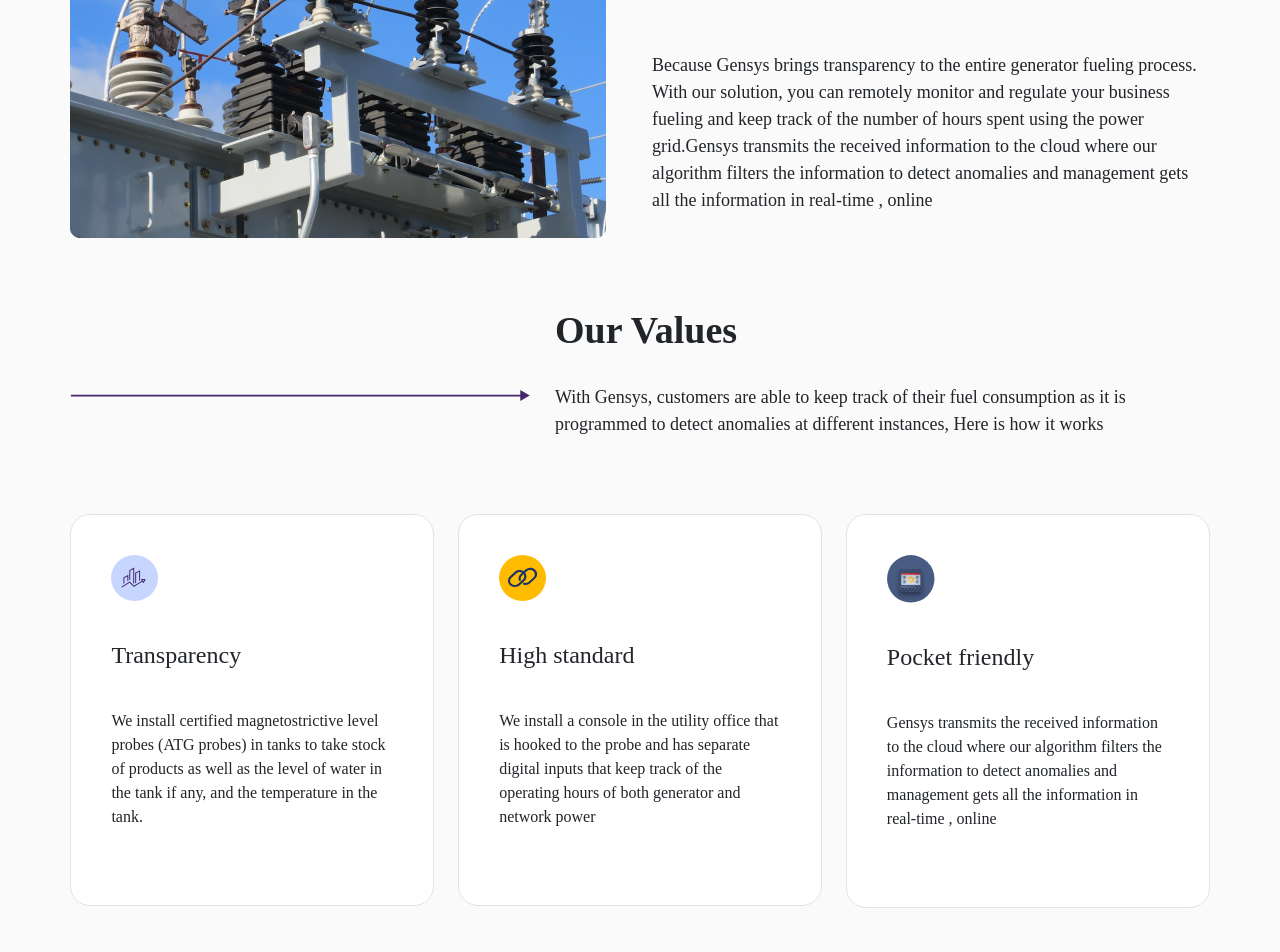
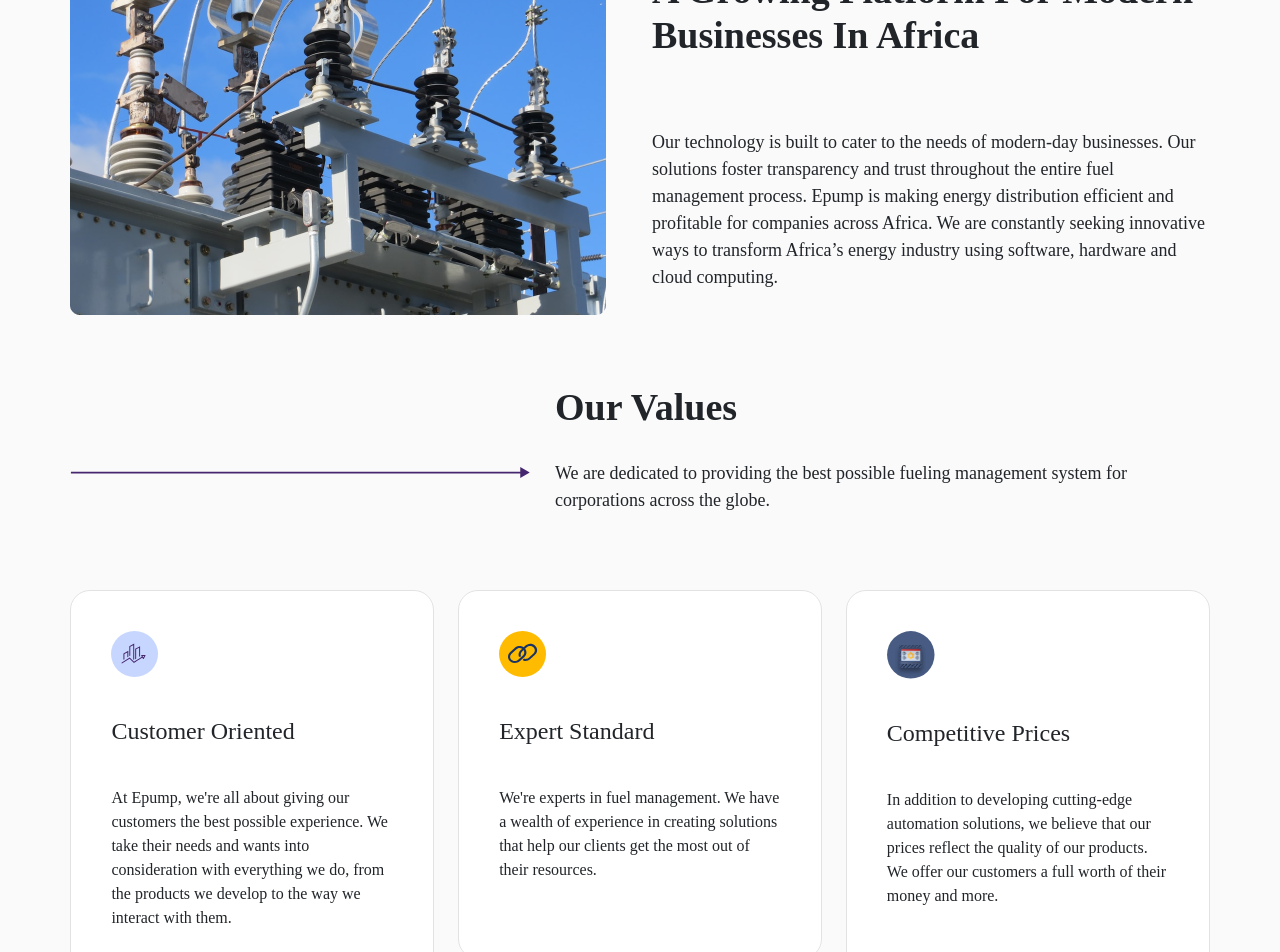
Before and after one commit to teymee/Gensys, a Vue app: page /about in a window 1280 px wide. Shown: the part 800-1752 px from the top of the page. Built offline with nearby package versions, Linux system fonts and the light colour scheme; a web font is replaced by a local one.

Commit message:
About page text

```diff
--- a/src/components/About/AboutBanner.vue
+++ b/src/components/About/AboutBanner.vue
@@ -1,10 +1,9 @@
 <template>
 	<section>
 		<div class="wrapper" data-aos="fade-up" data-aos-duration="1300">
-			<h1>Monitor your Business Fuel consumptions</h1>
+			<h1>Africa's Cloud-Based Fueling Automation Solution.</h1>
 			<p>
-				Stay ahead of your business fuel management, monitor power usage and
-				avoid discrepancies in fuel purchase with Gensys powered by Epump
+				Gensys, powered by Epump, empowers corporations with the most efficient and effective way to monitor generator activities and make sure business is running smoothly.
 			</p>
 		</div>
 		<img src="@/assets/about-line.png"  data-aos="fade-right" data-aos-duration="1300"/>
--- a/src/components/About/GrowingPlatform.vue
+++ b/src/components/About/GrowingPlatform.vue
@@ -19,13 +19,12 @@
 						A growing platform for modern businesses in Africa
 					</h1>
 					<p>
-						Because Gensys brings transparency to the entire generator fueling
-						process. With our solution, you can remotely monitor and regulate
-						your business fueling and keep track of the number of hours spent
-						using the power grid.Gensys transmits the received information to
-						the cloud where our algorithm filters the information to detect
-						anomalies and management gets all the information in real-time ,
-						online
+						Our technology is built to cater to the needs of modern-day
+						businesses. Our solutions foster transparency and trust throughout
+						the entire fuel management process. Epump is making energy
+						distribution efficient and profitable for companies across Africa.
+						We are constantly seeking innovative ways to transform Africa’s
+						energy industry using software, hardware and cloud computing.
 					</p>
 				</div>
 			</div>
--- a/src/components/About/OurValues.vue
+++ b/src/components/About/OurValues.vue
@@ -27,9 +27,7 @@
 			>
 				<h1>Our Values</h1>
 				<p class="mx-auto p-width">
-					With Gensys, customers are able to keep track of their fuel
-					consumption as it is programmed to detect anomalies at different
-					instances, Here is how it works
+					We are dedicated to providing the best possible fueling management system for corporations across the globe.
 				</p>
 			</div>
 		</div>
@@ -80,12 +78,10 @@
 						</defs>
 					</svg>
 
-					<h2>Transparency</h2>
+					<h2>Customer Oriented</h2>
 
 					<p>
-						We install certified magnetostrictive level probes (ATG probes) in
-						tanks to take stock of products as well as the level of water in the
-						tank if any, and the temperature in the tank.
+						At Epump, we're all about giving our customers the best possible experience. We take their needs and wants into consideration with everything we do, from the products we develop to the way we interact with them.
 					</p>
 				</div>
 			</div>
@@ -115,12 +111,11 @@
 						/>
 					</svg>
 
-					<h2>High standard</h2>
+					<h2>Expert Standard</h2>
 
 					<p>
-						We install a console in the utility office that is hooked to the
-						probe and has separate digital inputs that keep track of the
-						operating hours of both generator and network power
+						We're experts in fuel management. We have a wealth of experience in creating solutions that help our clients get the most out of their resources.
+
 					</p>
 				</div>
 			</div>
@@ -254,12 +249,10 @@
 						</defs>
 					</svg>
 
-					<h2>Pocket friendly</h2>
+					<h2>Competitive Prices</h2>
 
 					<p>
-						Gensys transmits the received information to the cloud where our
-						algorithm filters the information to detect anomalies and management
-						gets all the information in real-time , online
+						In addition to developing cutting-edge automation solutions, we believe that our prices reflect the quality of our products. We offer our customers a full worth of their money and more.
 					</p>
 				</div>
 			</div>
--- a/src/components/Home/Signup.vue
+++ b/src/components/Home/Signup.vue
@@ -3,7 +3,7 @@
 		<div class="wrapper">
 			<div class="text">
 				<h2 class="text-capitalize">
-					Sign up Now and keep track of your generator fueling activities.
+					Sign up Now  and keep track of your generator fueling activities.
 				</h2>
 				<p>
 					Gensys is our solution to the challenge that makes managing your
```
